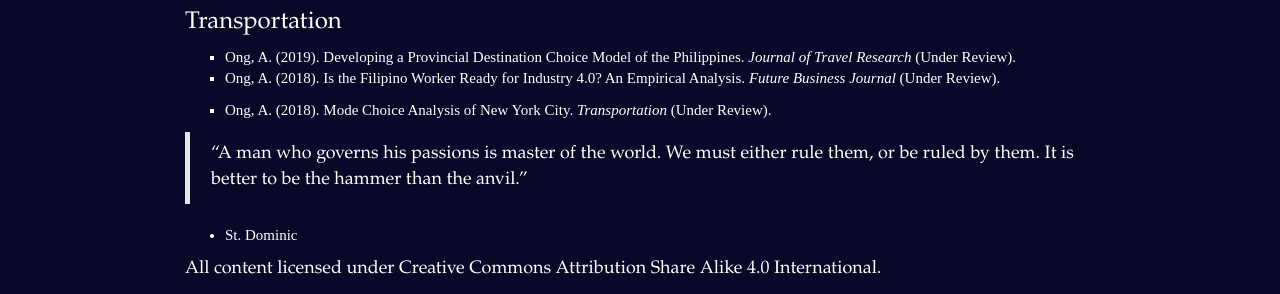
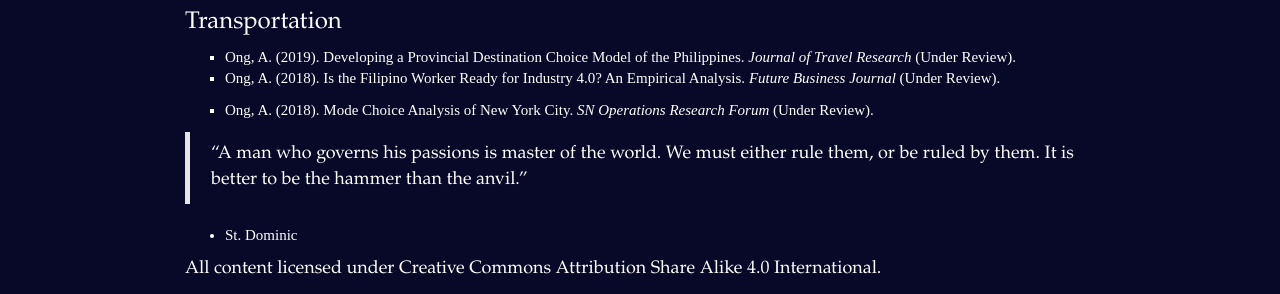
Before and after one commit to ManifoldPreacher/in-terra-aliena.github.io, a Jekyll site: the page publications_projects.html, which Jekyll copies as it is, in a window 1280 px wide. Shown: the part 410-704 px from the top of the page. Built offline with Jekyll 4.4.1, drawn with Linux system fonts in a browser that asks for light colours.

Commit message:
Update publications_projects.html

```diff
--- a/publications_projects.html
+++ b/publications_projects.html
@@ -415,7 +415,7 @@ $(document).ready(function () {
 <ul type = "square">
 <li>Ong, A. (2019). Developing a Provincial Destination Choice Model of the Philippines. <em>Journal of Travel Research</em> (Under Review).</li>
 <li>Ong, A. (2018). Is the Filipino Worker Ready for Industry 4.0? An Empirical Analysis. <em>Future Business Journal</em> (Under Review).</p>
-<li>Ong, A. (2018). Mode Choice Analysis of New York City. <em>Transportation</em> (Under Review).</p>
+<li>Ong, A. (2018). Mode Choice Analysis of New York City. <em>SN Operations Research Forum</em> (Under Review).</p>
 </ul>
 </div>
 
```
